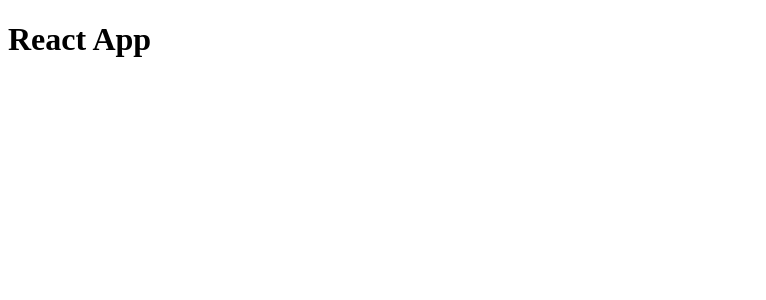
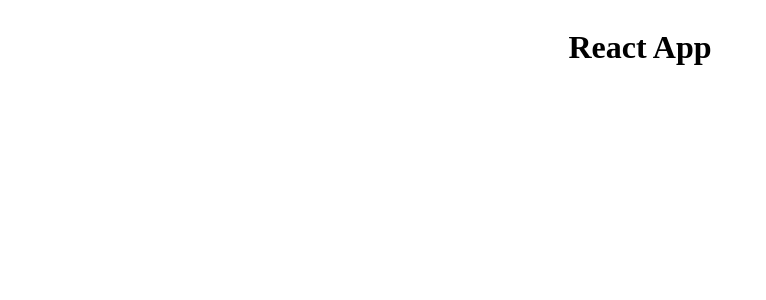
Before and after one commit to schmenniooo/PersonalWebsite, a React (Vite) app: page / in a window 1280 px wide. Shown: the top 300 px of the page, without its empty margins (0-766 px from the left). Built offline with nearby package versions, Linux system fonts and the light colour scheme.

Commit message:
Add centered styling to App heading
Introduced a CSS class `headingContainer` for flex-based centering and applied it to the main heading in `App.jsx`. This enhances the visual alignment of the app's title.

```diff
--- /dev/null
+++ b/src/App.css
@@ -0,0 +1,7 @@
+
+.headingContainer {
+
+    display: flex;
+    justify-content: center;
+    align-items: center;
+}
--- a/src/App.jsx
+++ b/src/App.jsx
@@ -1,10 +1,13 @@
+
+import './App.css'
 
 function App() {
-  return (
-    <div>
-      <h1>React App</h1>
-    </div>
-  )
+
+    return (
+        <div className="headingContainer">
+            <h1>React App</h1>
+        </div>
+    )
 }
 
 export default App
```
